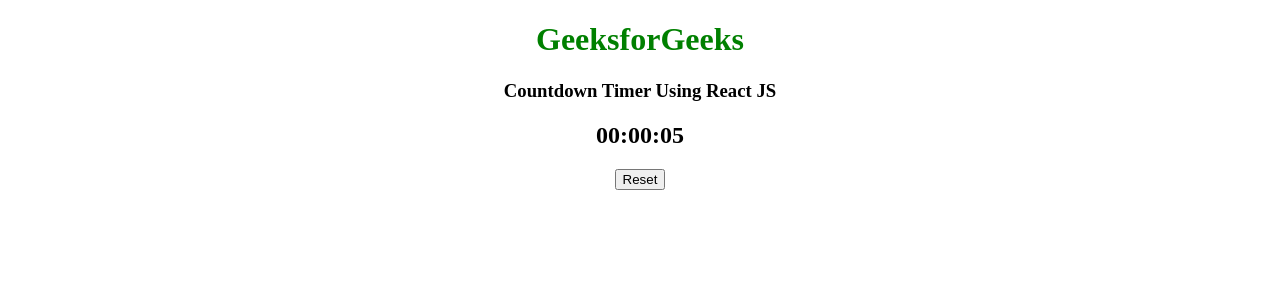
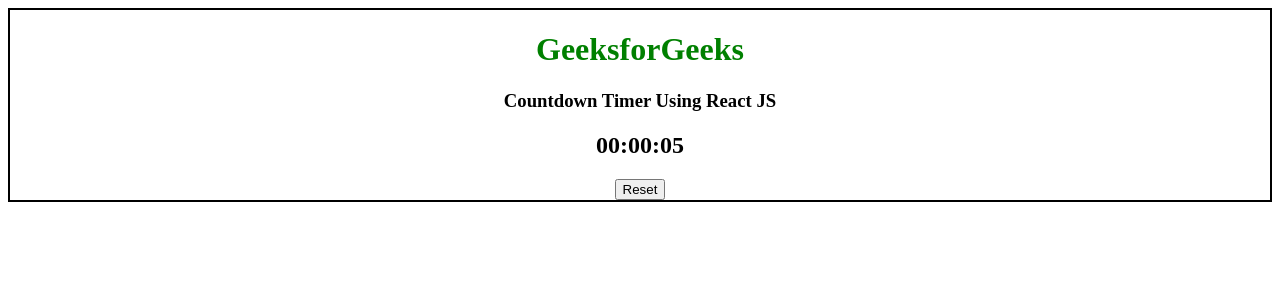
Before and after one commit to sunnyxtian/timer-app, a React (Create React App) app in the folder timer-app-react/: page / in a window 1280 px wide. Shown: the top 300 px of the page. Built offline with nearby package versions, Linux system fonts and the light colour scheme.

Commit message:
Stopping point 8-5-24

```diff
--- a/timer-app-react/src/App.css
+++ b/timer-app-react/src/App.css
@@ -3,3 +3,7 @@
  * 7/21/2024
  * Timer App
  */
+
+ .App-header {
+  border: 2px solid black;
+ }
--- a/timer-app-react/src/App.js
+++ b/timer-app-react/src/App.js
@@ -5,7 +5,7 @@
  */
 
 import './App.css';
-import Timer from './components/Timer.js';
+import Timer from './components/Timer';
 
 function App() {
   return (
```
